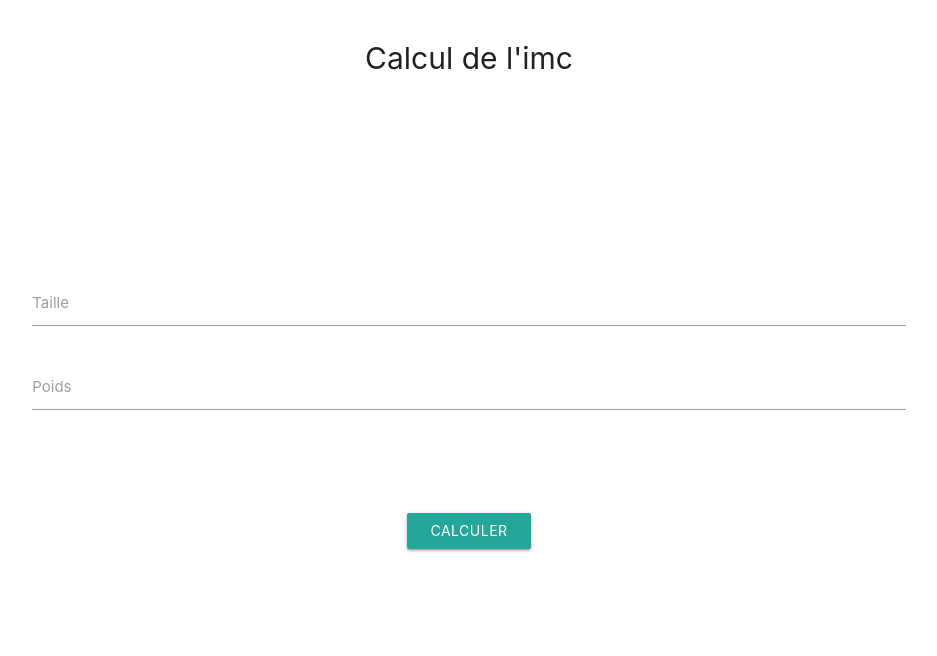
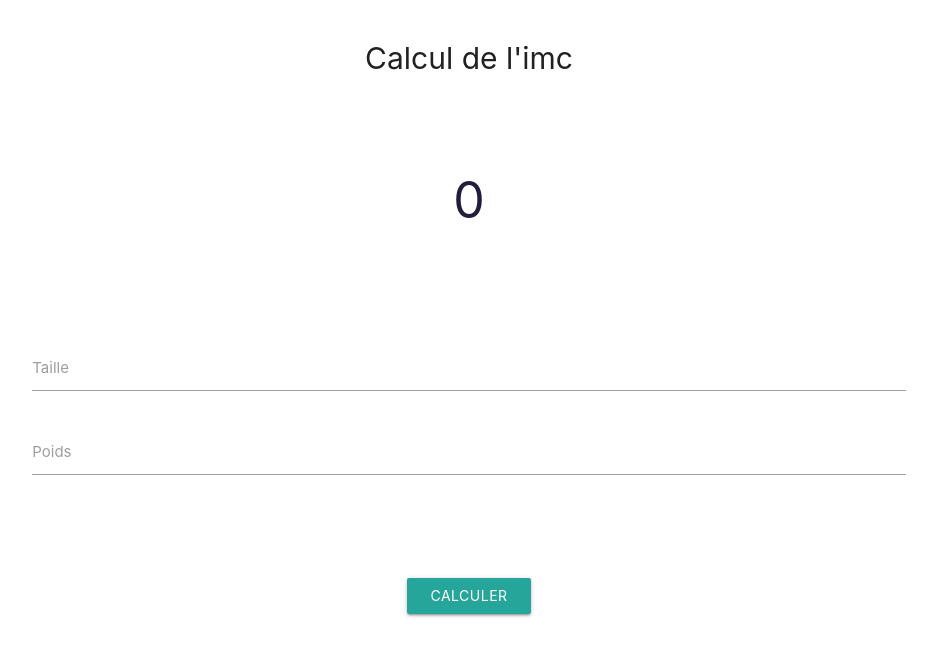
Before and after one commit to Weylland/imc-app, a PHP site: page /imc-app/ in a window 1280 px wide. Shown: the top 656 px of the page, without its empty margins (171-1108 px from the left). Run offline with PHP 8.4, Linux system fonts and the light colour scheme; some libraries are stand-ins or nearby versions.

Commit message:
ajout des bons fichiers
ajout des bons fichiers

```diff
--- a/asset/css/accueil.css
+++ b/asset/css/accueil.css
@@ -1,3 +1,11 @@
+*,
+*:before,
+*:after {
+    padding: 0;
+    margin: 0;
+    box-sizing: border-box;
+}
+
 h1 {
     font-size: 2em;
 }
@@ -6,7 +14,10 @@ h1 {
     display: flex;
     flex-direction: column;
     align-items: center;
-    margin-top: 150px;
+    margin-top: 10px;
+    display: flex;
+    justify-content: center;
+    align-items: center;
 }
 
 .inputCont {
@@ -16,3 +27,35 @@ h1 {
 .calcBtn {
     margin-top: 80px;
 }
+
+/* progress circle */
+
+.progress-container {
+    width: 200px;
+    height: 200px;
+    margin: auto;
+}
+
+.circular-progress {
+    position: relative;
+    height: 200px;
+    width: 200px;
+    border-radius: 50%;
+    display: flex;
+    justify-content: center;
+    align-items: center;
+}
+.circular-progress:before {
+    content: "";
+    position: absolute;
+    height: 84%;
+    width: 84%;
+    background-color: #ffffff;
+    border-radius: 50%;
+}
+.value-container {
+    position: relative;
+    /* font-family: "Poppins", sans-serif; */
+    font-size: 50px;
+    color: #231c3d;
+}
--- /dev/null
+++ b/asset/js/accueil.js
@@ -0,0 +1,12 @@
+const form = document.getElementById("calculForm");
+
+calculForm.addEventListener("submit", async function(event) {
+    event.preventDefault();
+
+    disable_submit(true);
+
+    let response = await calcul_imc(form);
+
+    animate_progress(response);
+
+});
--- /dev/null
+++ b/asset/js/function.js
@@ -0,0 +1,71 @@
+async function calcul_imc(clacForm) {
+  let promesse = new Promise((resolve, reject) => {
+    let form = new FormData(clacForm);
+    form.append("ajax", 1);
+
+    let req = new XMLHttpRequest();
+    req.open("POST", "calcul/");
+    req.responseType = "json";
+    req.onload = function () {
+      resolve(req.response);
+    };
+
+    req.send(form);
+  });
+
+  return promesse;
+}
+
+async function animate_progress(imc) {
+  let zone;
+  let sup = "";
+
+  if (imc > 60) {
+    zone = "#c66262";
+    sup = ">";
+  } else if (imc > 40) {
+    zone = "#c66262";
+  } else if (imc >= 35) {
+    zone = "#e17267";
+  } else if (imc >= 20) {
+    zone = "#f0887b";
+  } else if (imc >= 25) {
+    zone = "#f0bd63";
+  } else if (imc >= 18.5) {
+    zone = "#5cc1a3";
+  } else if (imc >= 16.5) {
+    zone = "#5cb3bc";
+  } else if (imc < 16.5) {
+    zone = "#638fbc";
+  }
+
+  let progressBar = document.querySelector(".circular-progress");
+  let valueContainer = document.querySelector(".value-container");
+
+  let progressValue = 0;
+  let progressEndValue = Math.round(imc);
+  let speed = 60;
+
+  let progress = setInterval(() => {
+    progressValue++;
+    valueContainer.textContent = `${progressValue}`;
+    progressBar.style.background = `conic-gradient(
+      ${zone} ${progressValue * 3.6 * 2}deg,
+      #cadcff ${progressValue * 3.6 * 2}deg
+  )`;
+    if (progressValue == progressEndValue || progressValue >= 60) {
+      valueContainer.textContent = `${imc}${sup}`;
+      clearInterval(progress);
+      disable_submit(false);
+    }
+  }, speed);
+}
+
+function disable_submit(bool) {
+  let calculBtn = document.getElementById('calculBtn');
+  if (bool) {
+    calculBtn.classList.add("disabled");
+  } else if (bool == false) {
+    calculBtn.classList.remove("disabled");
+  }
+}
--- a/config.php
+++ b/config.php
@@ -1,4 +1,4 @@
 <?php
 
 define("RACINE_CHEMIN", __DIR__. "/");
-define("RACINE_URL", "http://localhost:8000/imc-app/");
+define("RACINE_URL", "http://localhost/imc-app/");
--- a/page/accueil.php
+++ b/page/accueil.php
@@ -1,25 +1,32 @@
 <main class="container">
     <div class="row">
-        <h1 class="center-align">Calcul de l'imc</h1>
-        <div class="col s12 form">
-            <div class="resultCont">
-                <p id="result"></p>
+        <div class="col s12">
+            <h1 class="center-align">Calcul de l'imc</h1>
+            <div class="progress-container">
+                <div class="circular-progress">
+                    <div class="value-container">0</div>
+                </div>
             </div>
+        </div>
+    </div>
+    <div class="row">
+        <form method="POST" class="col s12 form" id="calculForm">
+            <input type="hidden" name="file" value="calcul_imc">
             <div class="inputCont">
                 <div class="input-field">
-                    <input id="taille" type="number" class="validate">
+                    <input id="taille" type="number" class="validate" name="taille">
                     <label for="taille">Taille</label>
                 </div>
             </div>
             <div class="inputCont">
                 <div class="input-field">
-                    <input id="poids" type="number" class="validate">
+                    <input id="poids" type="number" class="validate" name="poids">
                     <label for="poids">Poids</label>
                 </div>
             </div>
-            <button class="btn waves-effect waves-light calcBtn" type="submit" name="action">Calculer
+            <button class="btn waves-effect waves-light calcBtn" id="calculBtn" type="submit" name="action">Calculer
                 <i class="material-icons right"></i>
             </button>
-        </div>
+        </form>
     </div>
 </main>
--- a/page/include/footer.php
+++ b/page/include/footer.php
@@ -1,4 +1,8 @@
     <!-- Materialize -->
     <script src="https://cdnjs.cloudflare.com/ajax/libs/materialize/1.0.0/js/materialize.min.js"></script>
+    <!-- JS -->
+    <script src="asset/js/function.js"></script>
+    <script src="asset/js/main.js"></script>
+    <script src="asset/js/accueil.js"></script>
 </body>
 </html>
```
Also changed, not shown: system/form/calcul_imc.php (added, +11 -0 lines), asset/js/main.js (added).
